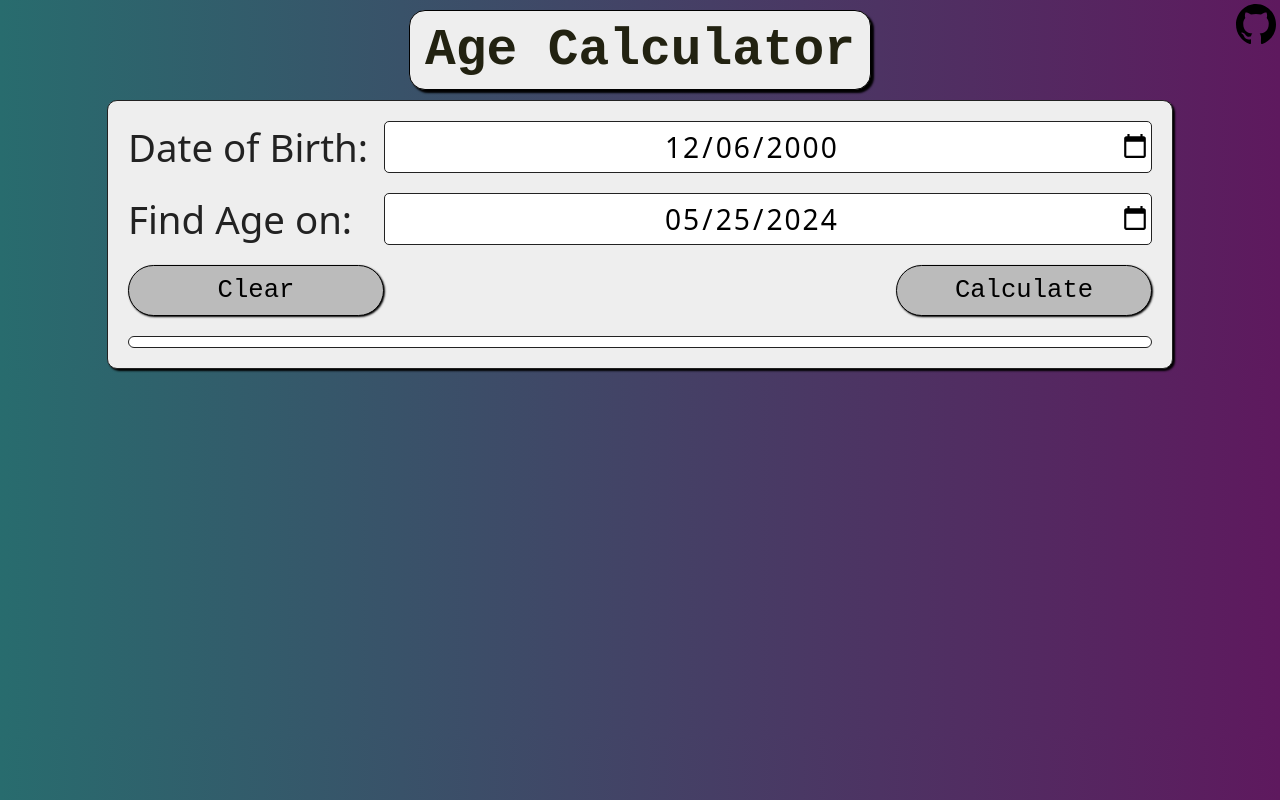
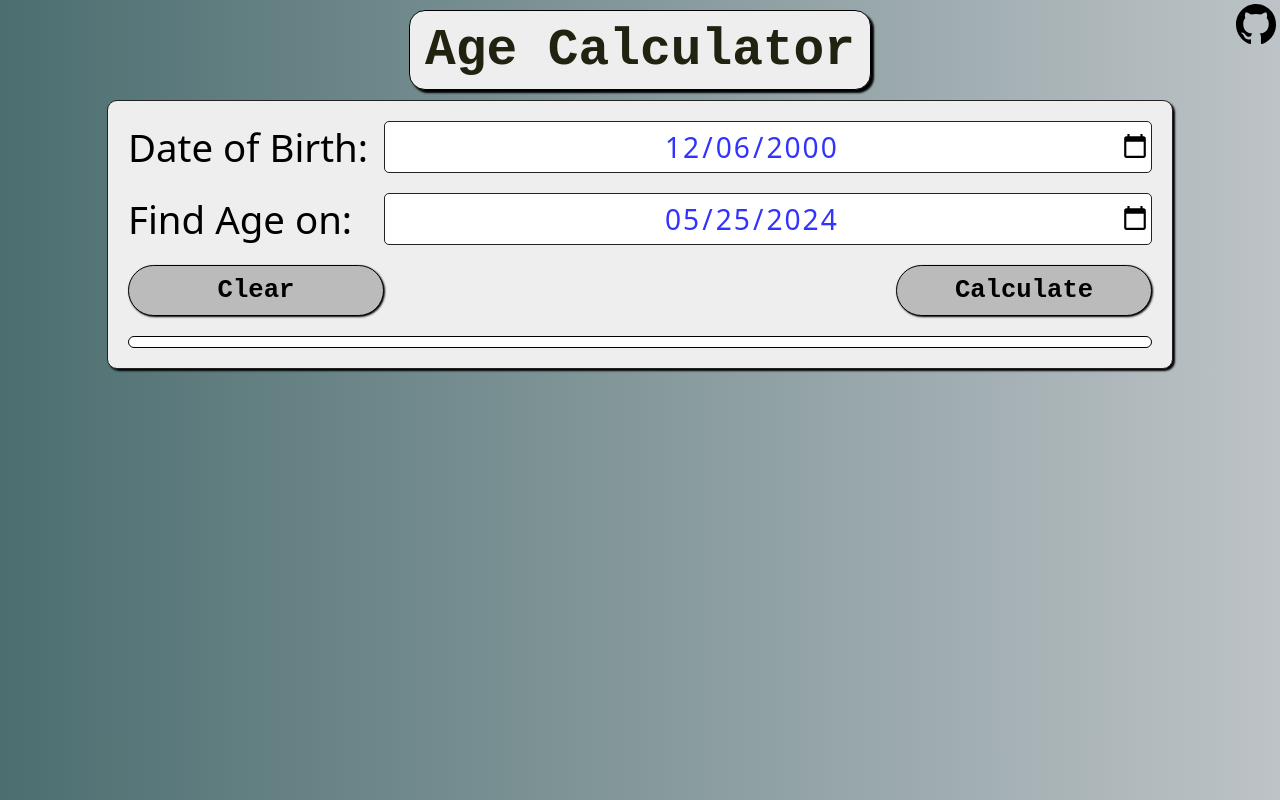
Before and after one commit to joserafael0160/Age-Calculator, a website built with Vite: page src/index.html in a window 1280 px wide. Built offline with nearby package versions, Linux system fonts and the light colour scheme; files whose address does not match are found by name.

Commit message:
Changing background

```diff
--- a/src/assets/css/style.css
+++ b/src/assets/css/style.css
@@ -1,15 +1,15 @@
 * {
   padding: 0;
   margin: 0;
-  font-family: system-ui, -apple-system, BlinkMacSystemFont, 'Segoe UI', Roboto, Oxygen, Ubuntu, Cantarell, 'Open Sans', 'Helvetica Neue', sans-serif;
+  font-family: system-ui, -apple-system, BlinkMacSystemFont, Roboto, Oxygen, Ubuntu, Cantarell, sans-serif;
+  color: #000;
 }
 
 body {
   display: flex;
   flex-direction: column;
   align-items: center;
-  background: #246062;
-  background: linear-gradient(90deg, rgb(40, 108, 110) 0%, rgb(94, 25, 94) 100%);
+  background: linear-gradient(90deg, #4c6e70, #bdc3c7);
 }
 
 header {
@@ -27,11 +27,20 @@ header {
     text-align: center;
   }
 
-  & img {
+  & a {
     position: absolute;
     right: 4px;
     top: 4px;
     width: 40px;
+
+    &:hover {
+      transform: scale(1.03)
+    }
+
+    img {
+      width: 100%;
+      height: 100%;
+    }
   }
 
   @media screen and (width < 500px) {
@@ -39,7 +48,8 @@ header {
       font-size: 1.7em;
 
     }
-    & img {
+
+    & a {
       width: 25px;
     }
   }
@@ -73,6 +83,8 @@ main {
       letter-spacing: 2px;
       border-radius: 5px;
       border: 1px solid #222;
+      min-width: 200px;
+      color: #33f;
 
       @media screen and (width < 500px) {
         font-size: 1em;
@@ -86,7 +98,6 @@ main {
       margin-bottom: 20px;
 
       & button {
-
         @media screen and (width < 500px) {
           font-size: 1em;
           width: 100px;
@@ -96,10 +107,11 @@ main {
         padding: 10px;
         font-family: monospace;
         border-radius: 50px;
-      border:  1px solid;
+        border:  1px solid #000;
         background-color: #bbb;
-      box-shadow: 1px 1px 2px;
+        box-shadow: 1px 1px 2px #000;
         font-size: 2vw;
+        font-weight: bold;
       }
     }
   }
@@ -116,6 +128,7 @@ main {
       & header h2 {
         font-size: 2.5vw;
       }
+
       & p {
         font-size: 2vw;
       }
@@ -124,6 +137,7 @@ main {
         & header h2 {
           font-size: 1em;
         }
+
         & p {
           font-size: 1em;
         }
--- a/src/index.html
+++ b/src/index.html
@@ -52,7 +52,9 @@
 <body>
   <header>
     <h1>Age Calculator</h1>
-    <img src="./assets/images/svgs/github.svg" alt="project-repository">
+    <a href="https://github.com/joserafael0160/Age-Calculator" target="_blank" rel="noopener noreferrer">
+      <img src="./assets/images/svgs/github.svg" alt="project-repository">
+    </a>
   </header>
   <main>
     <form id="dates-form">
```
Lines whose indentation alone changed are shown as unchanged.
